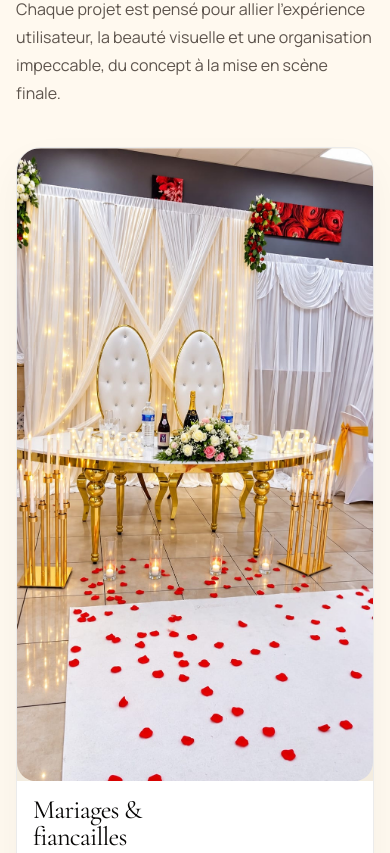
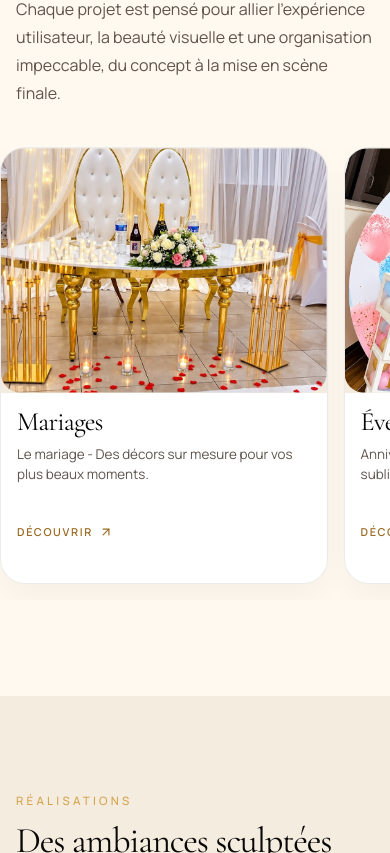
Before and after one commit to SAMMBENDE/passyeventz, a Next.js app: page / in a window 390 px wide. Shown: the part 1071-1924 px from the top of the page. Built offline with nearby package versions, Linux system fonts and the light colour scheme.

Commit message:
changes in services grid to horizontal on mobile and fiancailles.webp.

```diff
--- a/src/components/services-grid.tsx
+++ b/src/components/services-grid.tsx
@@ -9,32 +9,32 @@ import { ScrollTrigger } from "gsap/ScrollTrigger";
 
 const services = [
   {
-    title: "Mariages & fiancailles",
-    description: "Des décors sur mesure pour vos plus beaux moments.",
+    title: "Mariages",
+    description: "Le mariage - Des décors sur mesure pour vos plus beaux moments.",
     image: "/images/prestations/mariage.jpg",
     imageAlt: "Décoration de mariage aux drapés ivoire et détails dorés",
     imagePosition: "50% 50%",
   },
   {
-    title: "Événements familiaux",
-    description: "Anniversaires, baptêmes & baby showers pensées dans les moindres détails.",
+    title: "Événements privés",
+    description: "Anniversaires, baptêmes et baby showers sublimés par une décoration sur mesure.",
     image: "/images/prestations/famille.jpg",
     imageAlt: "Décor de baby shower pastel réalisé par PassyEventz",
     imagePosition: "55% 48%",
   },
   {
-    title: "Chic & glamour",
-    description: "Des ambiances raffinées et entièrement personnalisées.",
+    title: "Événements corporate",
+    description: "Des événements d’entreprise orchestrés avec élégance et raffinement.",
     image: "/images/prestations/decor.jpg",
     imageAlt: "Scénographie florale et table de réception élégante",
     imagePosition: "52% 48%",
   },
   {
-    title: "Qualité premium",
-    description: "Des pièces élégantes pour sublimer vos réceptions.",
-    image: "/images/prestations/location.jpg",
-    imageAlt: "Verres taillés et art de la table pour une réception premium",
-    imagePosition: "50% 48%",
+    title: "Fiançailles & demandes en mariage",
+    description: "Des mises en scène raffinées pour célébrer vos plus belles promesses.",
+    image: "/images/prestations/fiancailles.webp",
+    imageAlt: "Une bague de fiançailles mise en lumière lors d’une réception chaleureuse",
+    imagePosition: "50% 45%",
   },
 ];
 
@@ -125,19 +125,22 @@ export function ServicesGrid() {
   return (
     <div
       ref={gridRef}
-      className="mt-10 grid grid-cols-1 gap-5 md:mt-14 md:grid-cols-2 md:gap-6 xl:grid-cols-4"
+      role="region"
+      aria-label="Prestations — faites défiler horizontalement sur mobile"
+      tabIndex={0}
+      className="mt-10 -mx-4 flex snap-x snap-mandatory gap-4 overflow-x-auto overscroll-x-contain px-4 pb-4 touch-pan-x md:mx-0 md:mt-14 md:grid md:grid-cols-2 md:gap-6 md:overflow-visible md:px-0 md:pb-0 xl:grid-cols-4"
     >
       {services.map(({ title, description, image, imageAlt, imagePosition }) => (
         <article
           key={title}
-          className="service-card group flex flex-col overflow-hidden rounded-[1.55rem] border border-[rgba(8,7,6,0.08)] bg-white shadow-[0_16px_38px_rgba(8,7,6,0.045)] transition-shadow duration-300 hover:shadow-[0_22px_48px_rgba(8,7,6,0.09)] md:rounded-[1.7rem]"
+          className="service-card group flex w-[min(84vw,22rem)] shrink-0 snap-start flex-col overflow-hidden rounded-[1.55rem] border border-[rgba(8,7,6,0.08)] bg-white shadow-[0_16px_38px_rgba(8,7,6,0.045)] transition-shadow duration-300 hover:shadow-[0_22px_48px_rgba(8,7,6,0.09)] md:w-auto md:shrink md:snap-none md:rounded-[1.7rem]"
         >
-          <div className="relative order-1 aspect-9/16 overflow-hidden bg-panel md:aspect-5/7 lg:aspect-3/4 xl:aspect-9/17">
+          <div className="relative order-1 aspect-4/3 overflow-hidden bg-panel md:aspect-5/7 lg:aspect-3/4 xl:aspect-9/17">
             <Image
               src={image}
               alt={imageAlt}
               fill
-              sizes="(min-width: 1280px) 286px, (min-width: 768px) calc((100vw - 72px) / 2), calc(100vw - 32px)"
+              sizes="(min-width: 1280px) 286px, (min-width: 768px) calc((100vw - 72px) / 2), 84vw"
               className="service-card__image object-cover transition-transform duration-700 ease-out motion-reduce:transition-none lg:group-hover:scale-[1.035]"
               style={{ objectPosition: imagePosition }}
             />
```
Also changed, not shown: public/images/prestations/fiancailles.webp (added).
